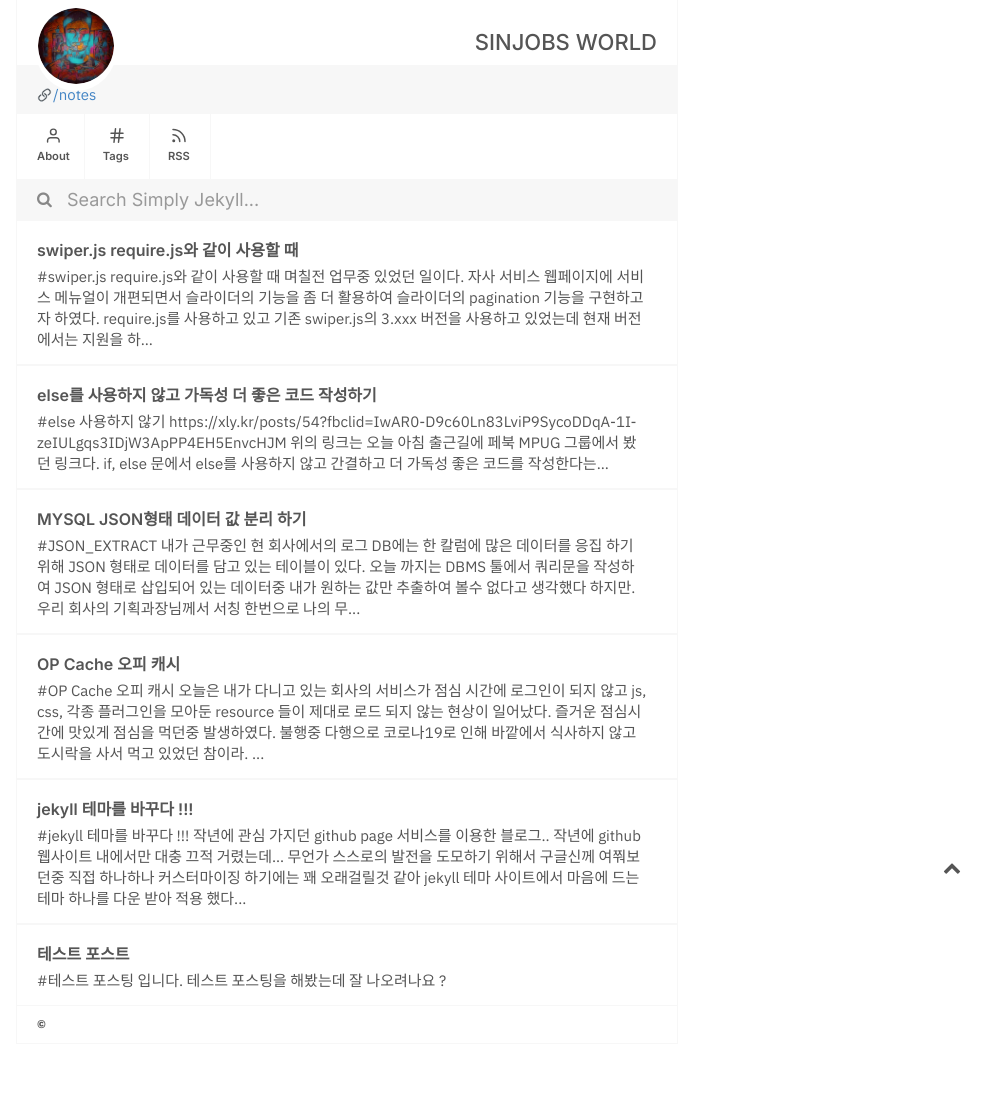
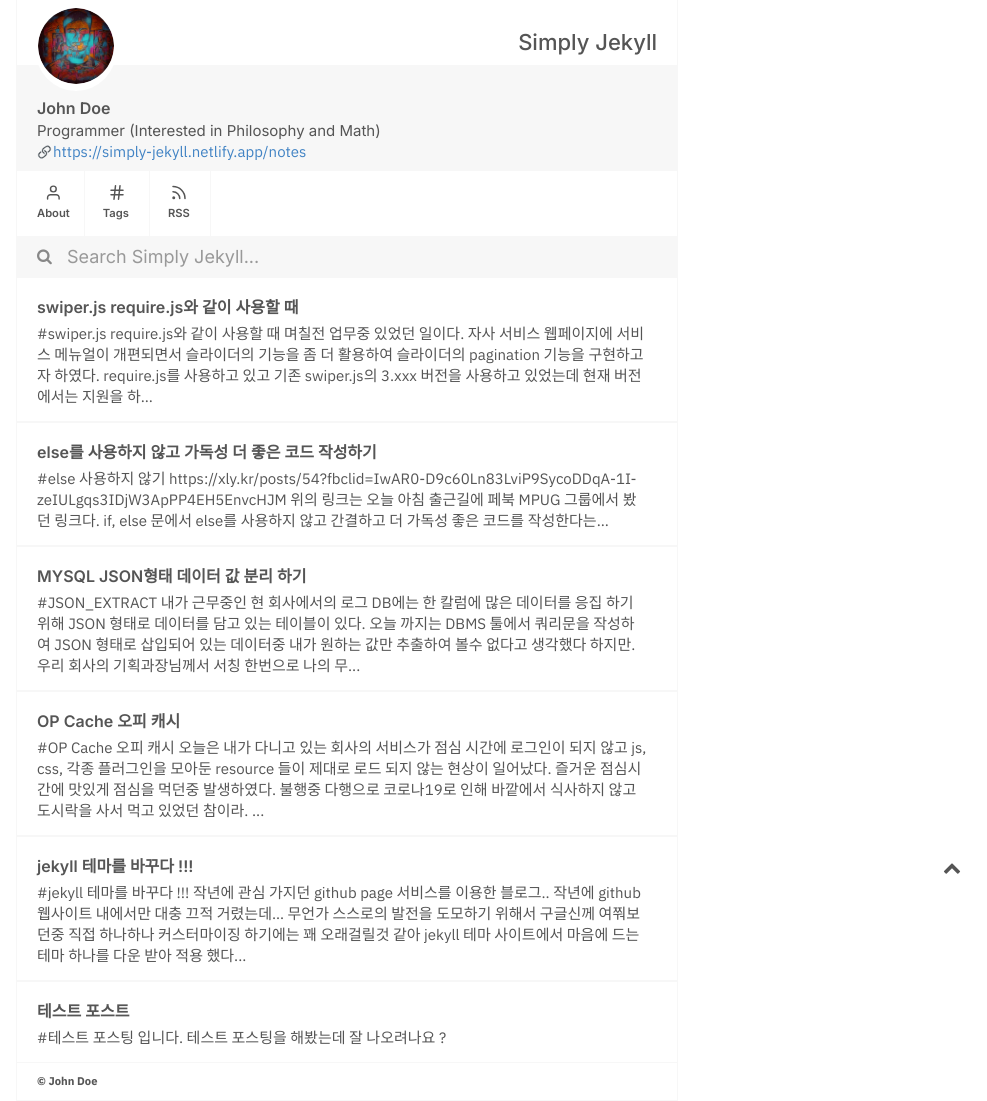
Before and after one commit to songskysun/songskysung.github.io, a Jekyll site: the page built from index.md, in a window 1280 px wide. Shown: the whole page, without its empty margins (293-1280 px from the left). Built offline with Jekyll 4.4.1, drawn with Linux system fonts in a browser that asks for light colours; before the commit the page ends 1044 px from its top, so only the background shows below that; part of the change alters nothing that is shown.

Commit message:
jekyll_theme_change
jekyll_theme_change

```diff
--- a/_config.yml
+++ b/_config.yml
@@ -1,41 +1,16 @@
-title: SINJOBS WORLD
-author: sinjobs
-email: songskysun@gmail.com
-description: > # this means to ignore newlines until "show_exerpts:"
- 공부를 게을리한 사람의 개발자로써 생존기
-show_excerpts: true # set to true to show excerpts on the homepage
-baseurl:
-
-# Minima date format
-# refer to http://shopify.github.io/liquid/filters/date/ if you want to customize this
-sass:
-  sass_dir: _sass
-
-permalink: /posts/:title/
-texture:
-  title: Hyesung Shin
-  tagline: Developer || DJ
-  date_format: "%b %-d, %Y"
-  style: black
-  showNav: true
-  showPicker: false
-
-  # generate social links in footer
-  social_links:
-    twitter: songskysun
-    github:  songskysun
-    instargram: deejaycoma
-    rss: rss
-
-
-# If you want to link only specific pages in your header, uncomment
-# this and add the path to the pages in order as they should show up
-#header_pages:
-# - about.md
+title: Simply Jekyll
+name: John Doe
+user_description: Programmer (Interested in Philosophy and Math)
+notes_url: "https://simply-jekyll.netlify.app"
+profile_pic: /assets/img/profile.png
+favicon: /assets/img/favicon.png
+copyright_name: John Doe
+baseurl: "/" # the subpath of your site, e.g. /blog
+url: "https://simply-jekyll.netlify.app/" # the base hostname & protocol for your site, e.g. http://example.com
+encoding: utf-8
 
 # Build settings
-# theme: texture
-
+theme: null
 plugins:
   - jekyll-feed
   - jekyll-sitemap
```
Also changed, not shown: Gemfile.lock (added), 1 other file.
